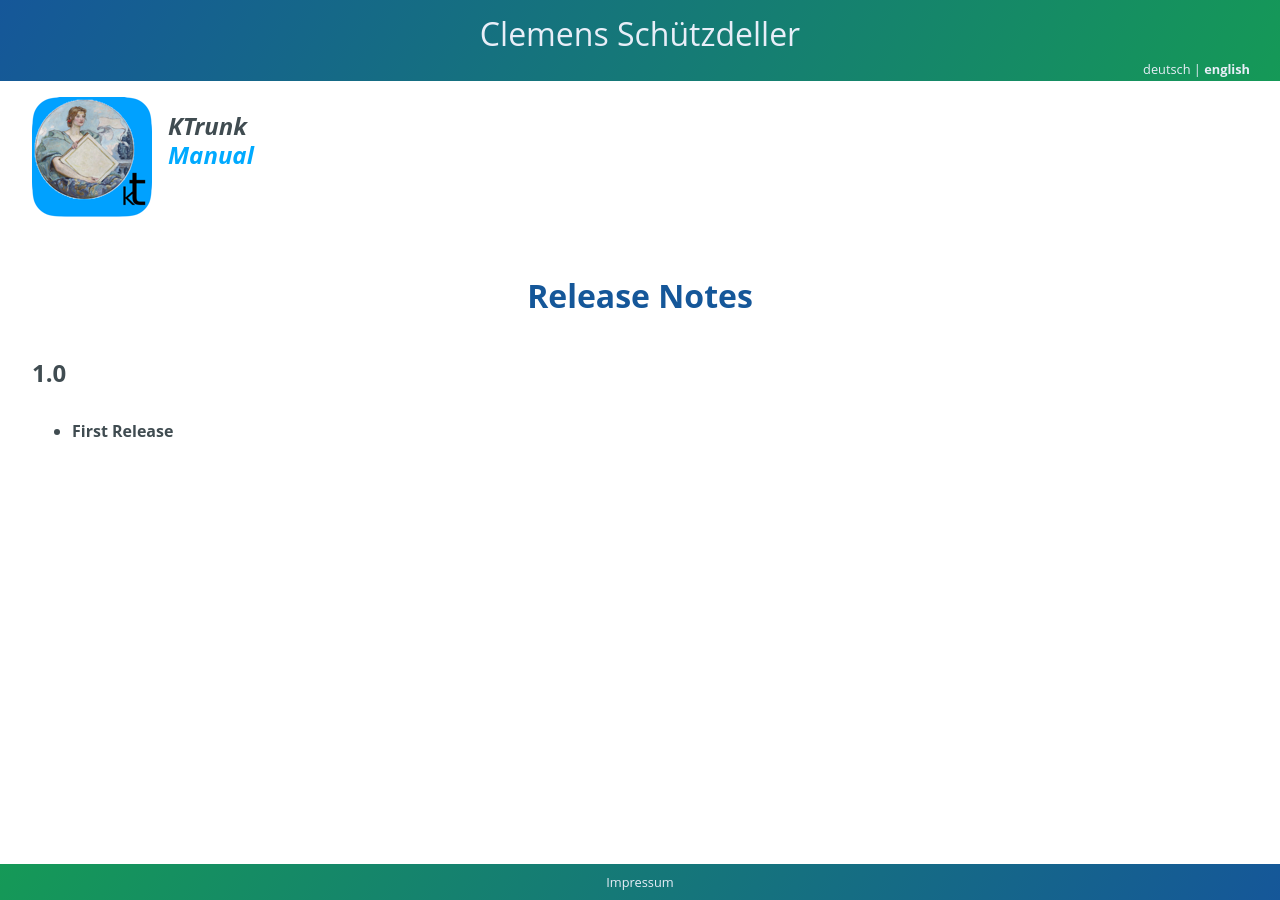
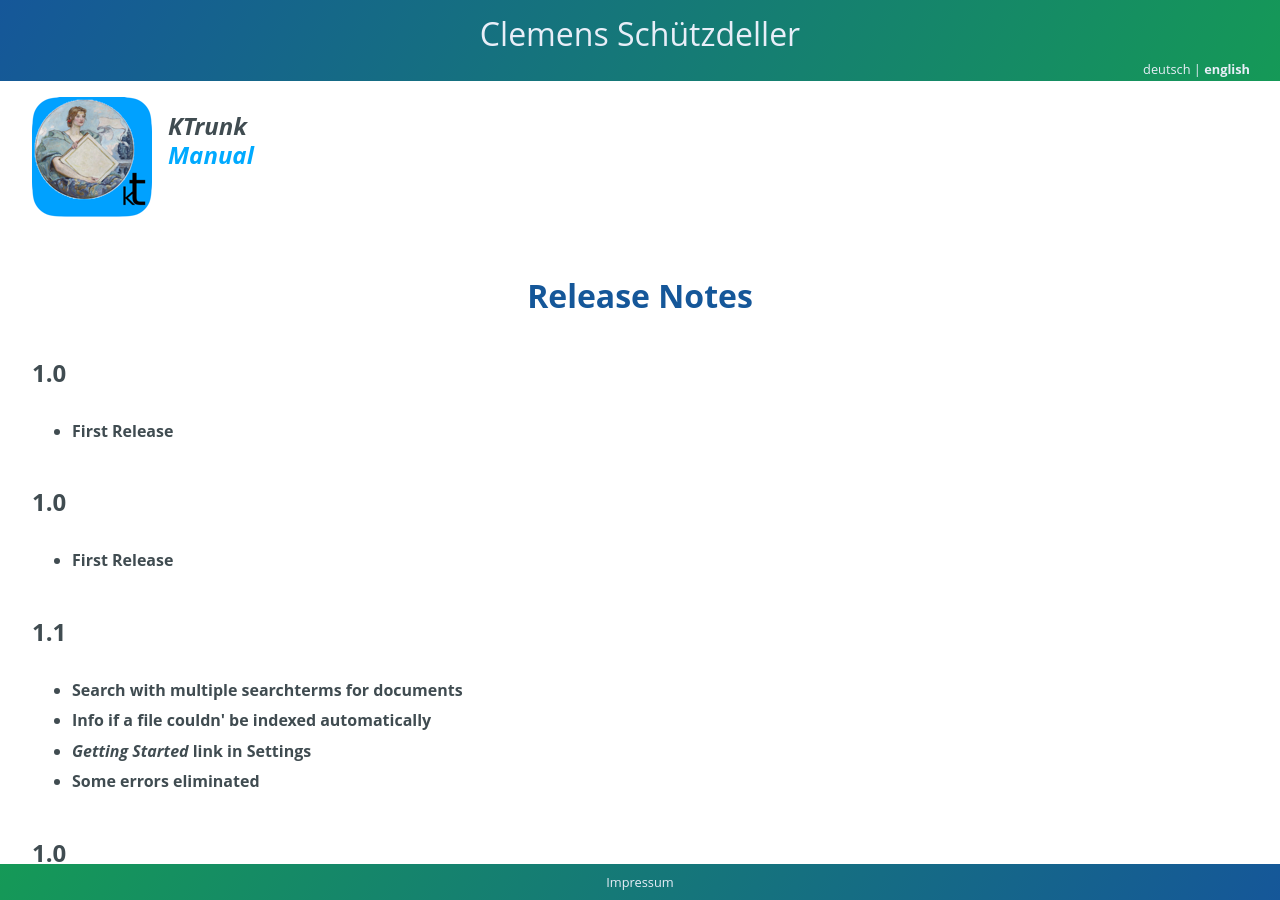
Before and after one commit to cs-LA/home, a Jekyll site: the page built from KTrunk/Manual/ReleaseNotes.md, in a window 1280 px wide. Built offline with Jekyll 4.4.1, drawn with Linux system fonts in a browser that asks for light colours; our own code applies the rules of GitHub Pages for plain Markdown files.

Commit message:
Update ReleaseNotes.md

```diff
--- a/KTrunk/Manual/ReleaseNotes.md
+++ b/KTrunk/Manual/ReleaseNotes.md
@@ -13,6 +13,7 @@
 <h1>
   Release Notes
 </h1>
+
 <h3>1.0</h3>
 <ul>
   <li>
@@ -20,3 +21,39 @@
     <span class="de"><b>Erstes Release</b></span>
   </li>
 </ul>
+
+<h3>1.0</h3>
+<ul>
+  <li>
+    <span class="en"><b>First Release</b></span>
+    <span class="de"><b>Erstes Release</b></span>
+  </li>
+</ul>
+
+<h3>1.1</h3>
+<ul>
+  <li>
+    <span class="en"><b>Search with multiple searchterms for documents</b></span>
+    <span class="de"><b>Mit mehreren Suchbegriffen nach einem Dokument suchen</b></span>
+  </li>
+  <li>
+    <span class="en"><b>Info if a file couldn' be indexed automatically</b></span>
+    <span class="de"><b>Infoe wenn ein File nicht automatisch indiziert werden konnte</b></span>
+  </li>
+  <li>
+    <span class="en"><b><i>Getting Started</i> link in Settings</b></span>
+    <span class="de"><b><i>Schnelleinstieg</i>-Link in den Einstellungen</b></span>
+  </li>
+  <li>
+    <span class="en"><b>Some errors eliminated</b></span>
+    <span class="de"><b>Einige Fehlerbehebungen</b></span>
+  </li>
+</ul>
+
+<h3>1.0</h3>
+<ul>
+  <li>
+    <span class="en"><b>First Release</b></span>
+    <span class="de"><b>Erstes Release</b></span>
+  </li>
+</ul>
```
